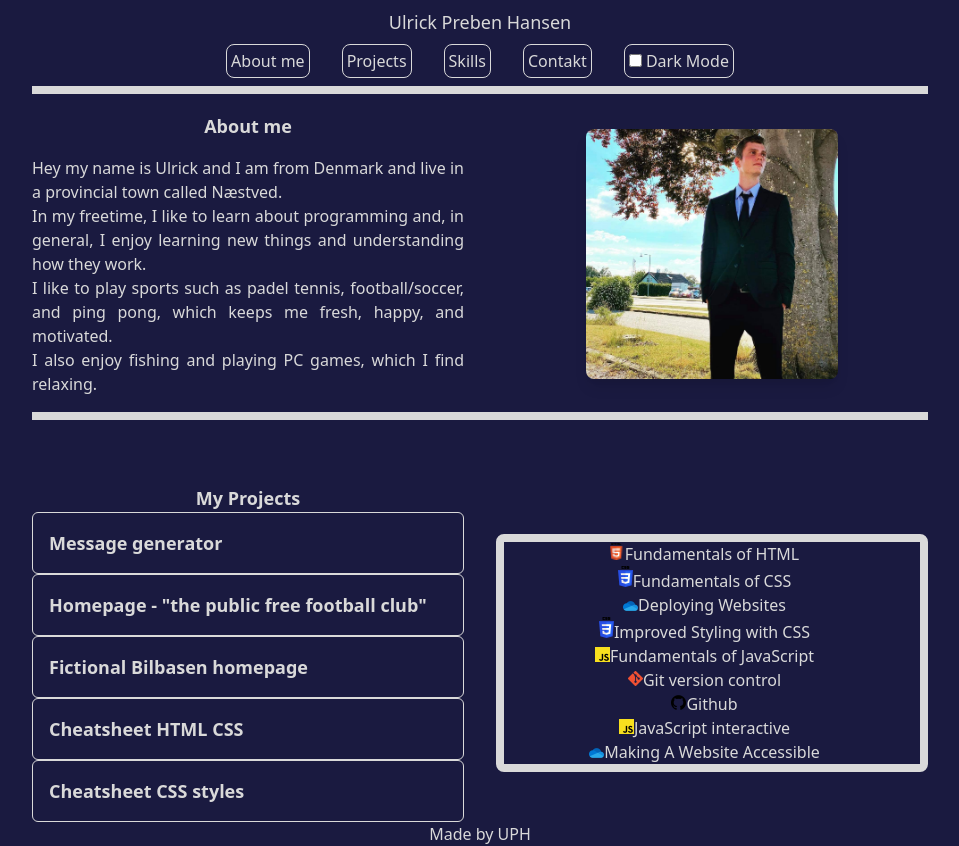
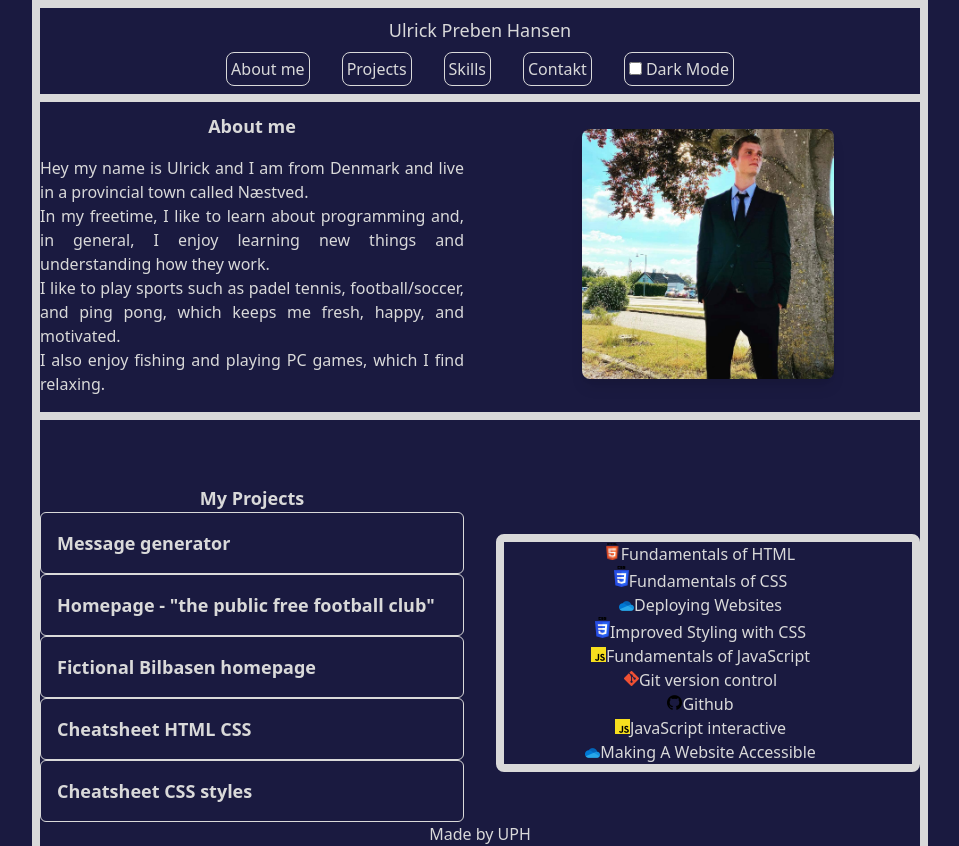
Before and after one commit to Ulrick1432/My_Portfolio, a website: page index.html in a window 1280 px wide. Shown: the whole page, without its empty margins (160-1119 px from the left). Drawn offline with Linux system fonts and the light colour scheme.

Commit message:
body element have now border

```diff
--- a/index.html
+++ b/index.html
@@ -9,8 +9,9 @@
         <meta name="keywords" content="HTML, CSS, JavaScript">
         <meta name="viewport" content="width=device-width, initial-scale=1.0">
     </head>
-<Body class="flex flex-col max-w-4xl m-auto bg-background text-primary">
-    <header class="flex flex-col bg-background fixed top-0 left-0 right-0 max-w-4xl m-auto border-b-8">
+
+    <Body class="flex flex-col border-x-8 max-w-4xl m-auto bg-background text-primary">
+        <header class="flex flex-col bg-background fixed top-0 left-0 right-0 max-w-4xl m-auto border-8">
             <h1 class="text-center text-lg mb-2 mt-2">Ulrick Preben Hansen</h1>
             <nav class="flex flex-row space-x-4 mb-2">
                 <ul role="list" class="flex space-x-8 justify-center w-full ">
```
Also changed, not shown: src/output.css. Lines whose indentation alone changed are shown as unchanged.
